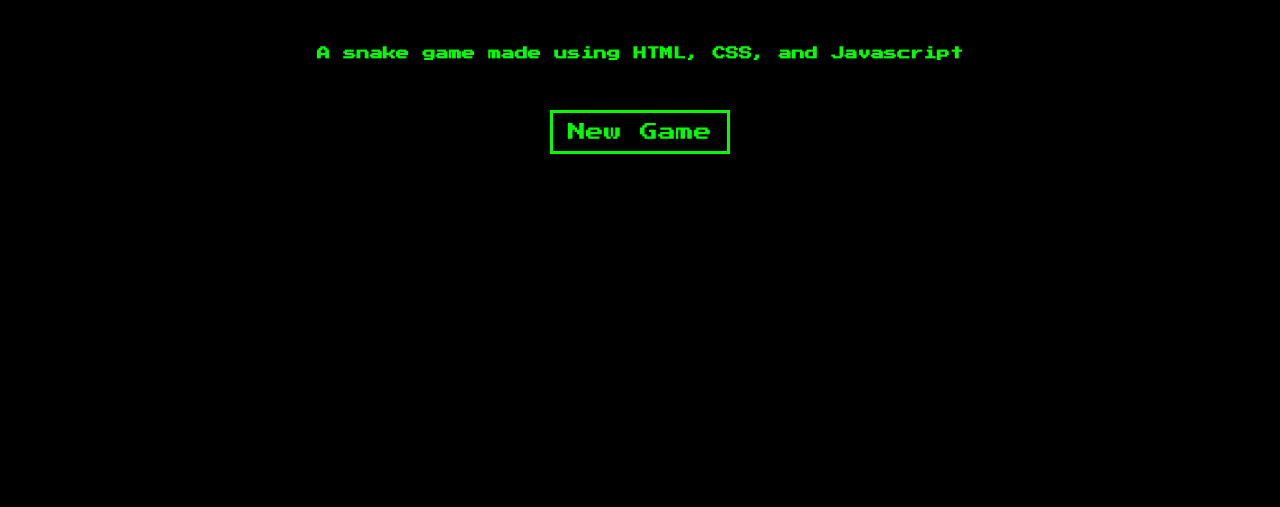
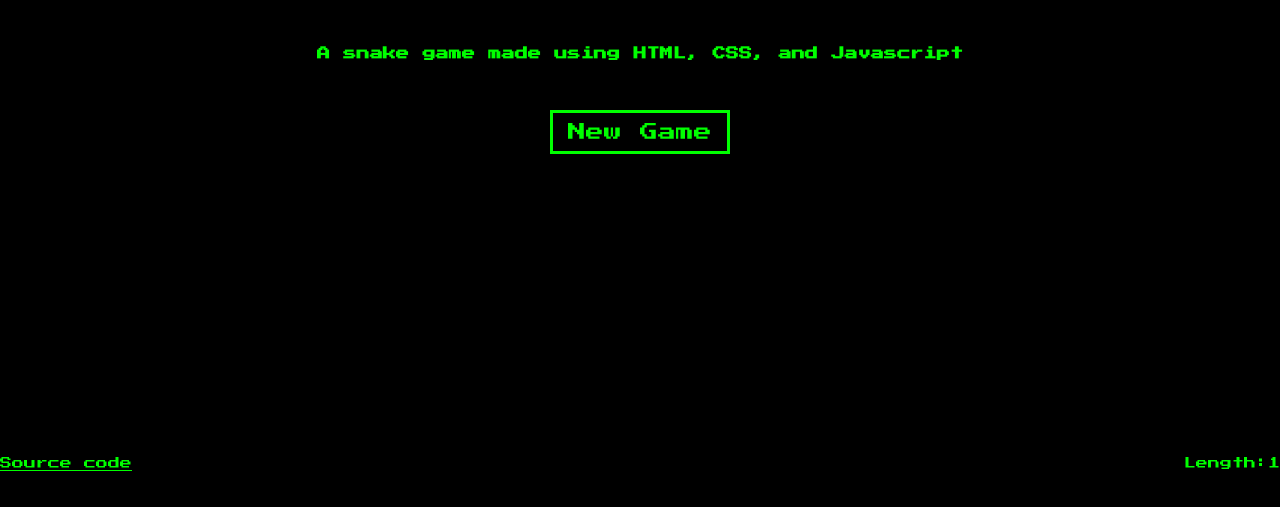
Before and after one commit to zakariaelas/SnakeJS, a website: page index.html in a window 1280 px wide. Shown: the part 263-770 px from the top of the page. Drawn offline with Linux system fonts and the light colour scheme.

Commit message:
edited stylesheet

```diff
--- a/stylesheets/snake.css
+++ b/stylesheets/snake.css
@@ -135,17 +135,13 @@ body{
 }
 
 .footer{
-	position:absolute;
-	top:720px;
-	text-align:center;
-	width:1480px;
-	margin:0 auto;
-	font-size:120%;
-	color:#00FF00;
-}
-
-.footer span{
-	float:right;
+	position: absolute;
+	top: 720px;
+	display: flex;
+	justify-content: space-between;
+	width: 100%;
+	font-size: 120%;
+	color: #00FF00;
 }
 
 .footer a:link,
```
